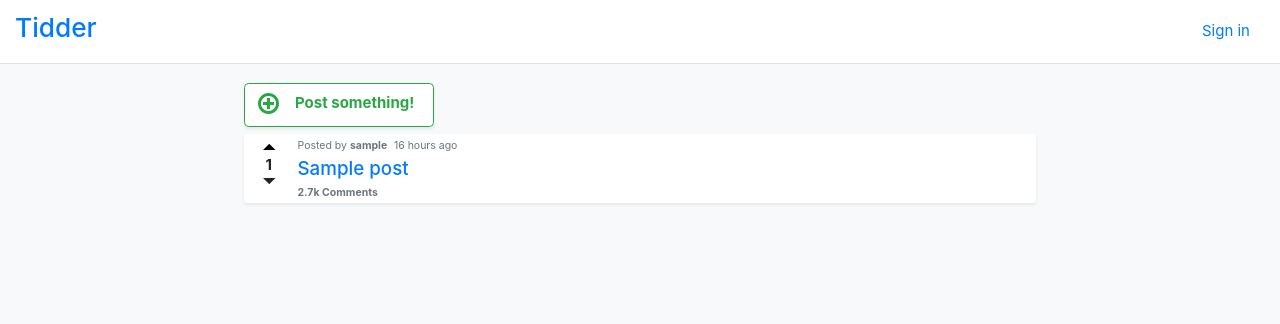
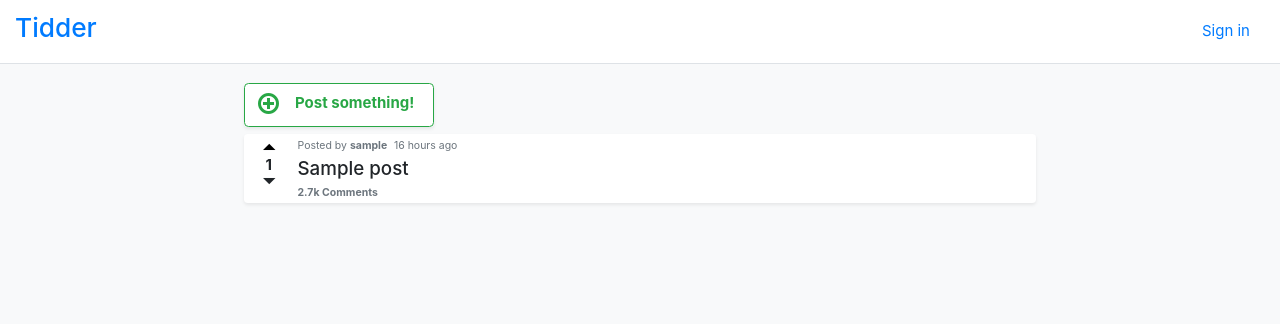
Before and after one commit to esksami/inoolktidder, a Flask app: page / in a window 1280 px wide. Shown: the top 324 px of the page. Run offline with Flask 2, Linux system fonts and the light colour scheme; tables that the repository leaves empty hold one stand-in row (values such as "Sample post"); some libraries are stand-ins or nearby versions.

Commit message:
Change list-view title color to black

```diff
--- a/application/templates/posts/list.html
+++ b/application/templates/posts/list.html
@@ -48,7 +48,7 @@
         <!-- title -->
         <div class="mt-1">
           <a href="{{ url_for('posts_details', post_id=post.id) }}">
-            <h3 class="mb-0">{{ post.title }}</h3>
+            <h3 class="mb-0 text-body">{{ post.title }}</h3>
           </a>
         </div>
         <!-- comments + edit -->
```
